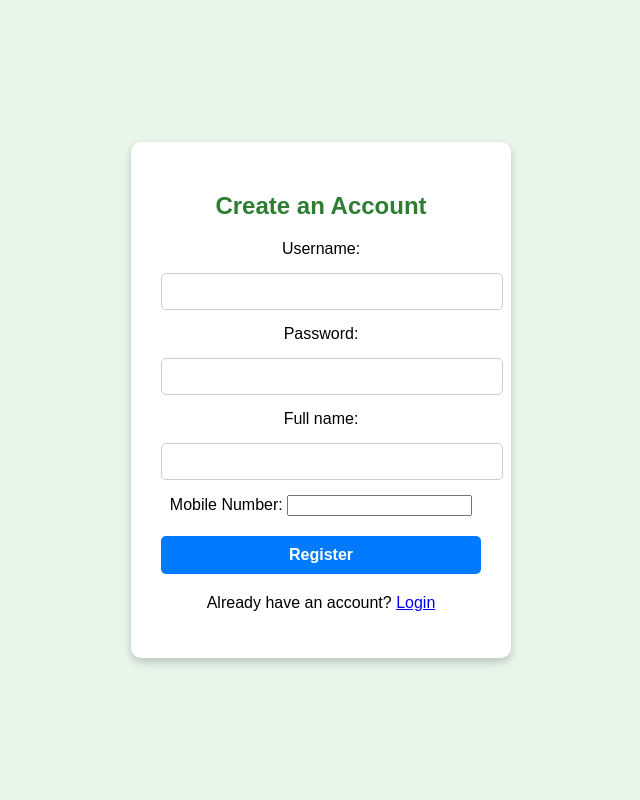
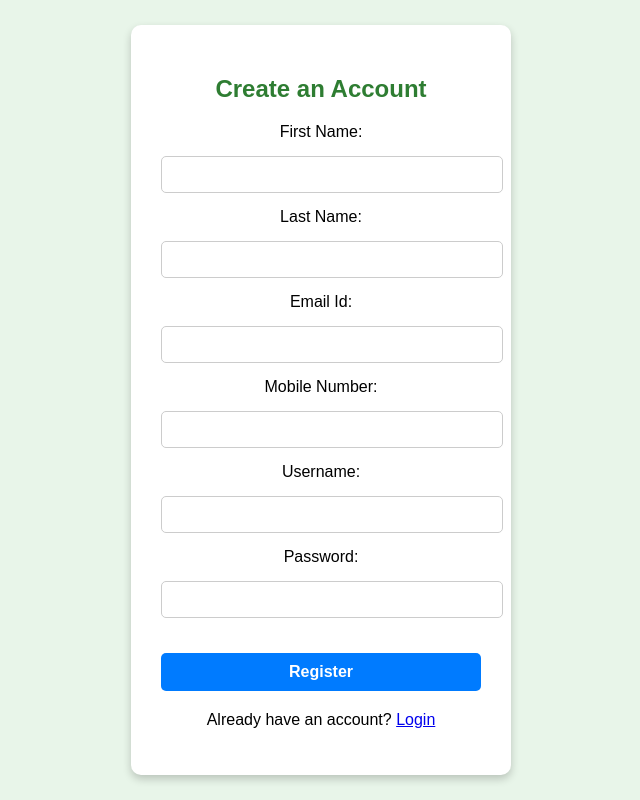
Before and after one commit to Shreyaa5/Mental-Therapy-through-Song-Mood-Classification, a Flask app: page /register in a window 1280 px wide. Shown: the whole page, without its empty margins (319-959 px from the left). Run offline with Flask 3, Linux system fonts and the light colour scheme; parts of the project's set-up code (start-up, migrations or seed data) failed here and were passed over.

Commit message:
added new fields in register page and changed app.py accordingly

```diff
--- a/app.py
+++ b/app.py
@@ -31,10 +31,14 @@ def register():
     if request.method == 'POST':
         username = request.form['username']
         password = request.form['password']
+        firstName = request.form['firstName']
+        lastName = request.form['lastName']
+        phoneNumber = request.form['phoneNumber']
+        emailId = request.form['emailId']
         if(sql_connection):
 
             cur = sql_connection.cursor()
-            cur.execute('INSERT INTO users (username, password) VALUES (%s, %s)', (username, password))
+            cur.execute('INSERT INTO users (username, password, firstName, lastName, phoneNumber, emailId) VALUES (%s, %s, %s, %s, %s, %s)', (username, password, firstName, lastName, phoneNumber, emailId))
             sql_connection.commit()
             flash('You have successfully registered', 'success')
             return redirect(url_for('login'))
@@ -58,7 +62,8 @@ def login():
                 session['user_id'] = user[0]
                 return redirect(url_for('home'))
             else:
-                flash('Invalid login credentials', 'danger')
+                #flash('Invalid login credentials', 'error')
+                print('Invalid login credentials')
         else:
             print("Connect is null")
     return render_template('login.html')
--- a/templates/register.html
+++ b/templates/register.html
@@ -25,7 +25,7 @@
         h2 {
             color: #2e7d32;
         }
-        input[type="text"], input[type="password"] {
+        input[type="text"], input[type="password"], input[type="email"], input[type="number"] {
             width: 100%;
             padding: 10px;
             margin: 15px 0;
@@ -54,17 +54,24 @@
     <div class="container">
         <h2>Create an Account</h2>
         <form method="POST" action="{{ url_for('register') }}">
+
+            <label for="firstName">First Name:</label>
+            <input type="text" name="firstName" required>
+
+            <label for="lastName">Last Name:</label>
+            <input type="text" name="lastName" required>
+
+            <label for="emailId">Email Id:</label>
+            <input type="email" name="emailId" required>
+
+            <label for="phoneNumber">Mobile Number:</label>
+            <input type="number" name="phoneNumber" required>
+
             <label for="username">Username:</label>
             <input type="text" name="username" required>
 
             <label for="password">Password:</label>
             <input type="password" name="password" required>
-
-            <label for="Full name">Full name:</label>
-            <input type="text" name="Full name" required>
-
-            <label for="Mobile Number">Mobile Number:</label>
-            <input type="number" name="Mobile Number" required>
 
             <button type="submit">Register</button>
 
```
